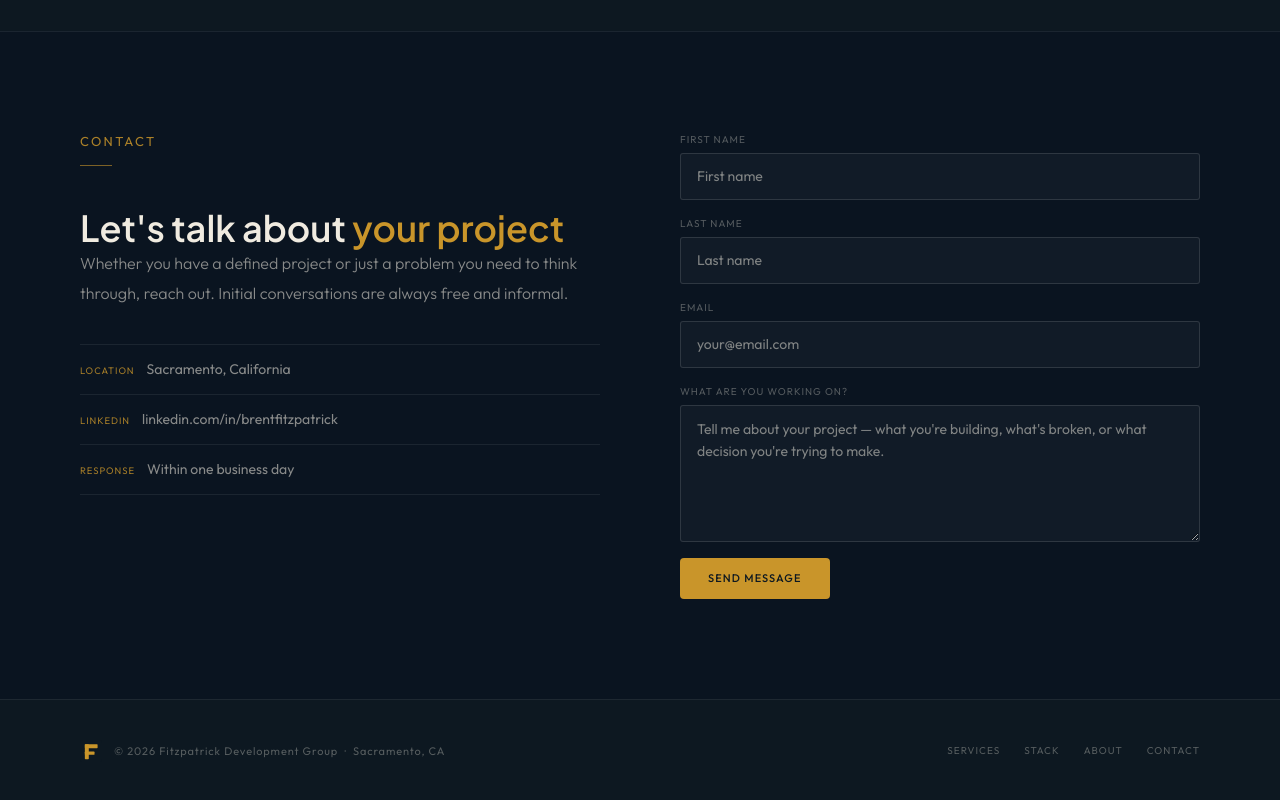
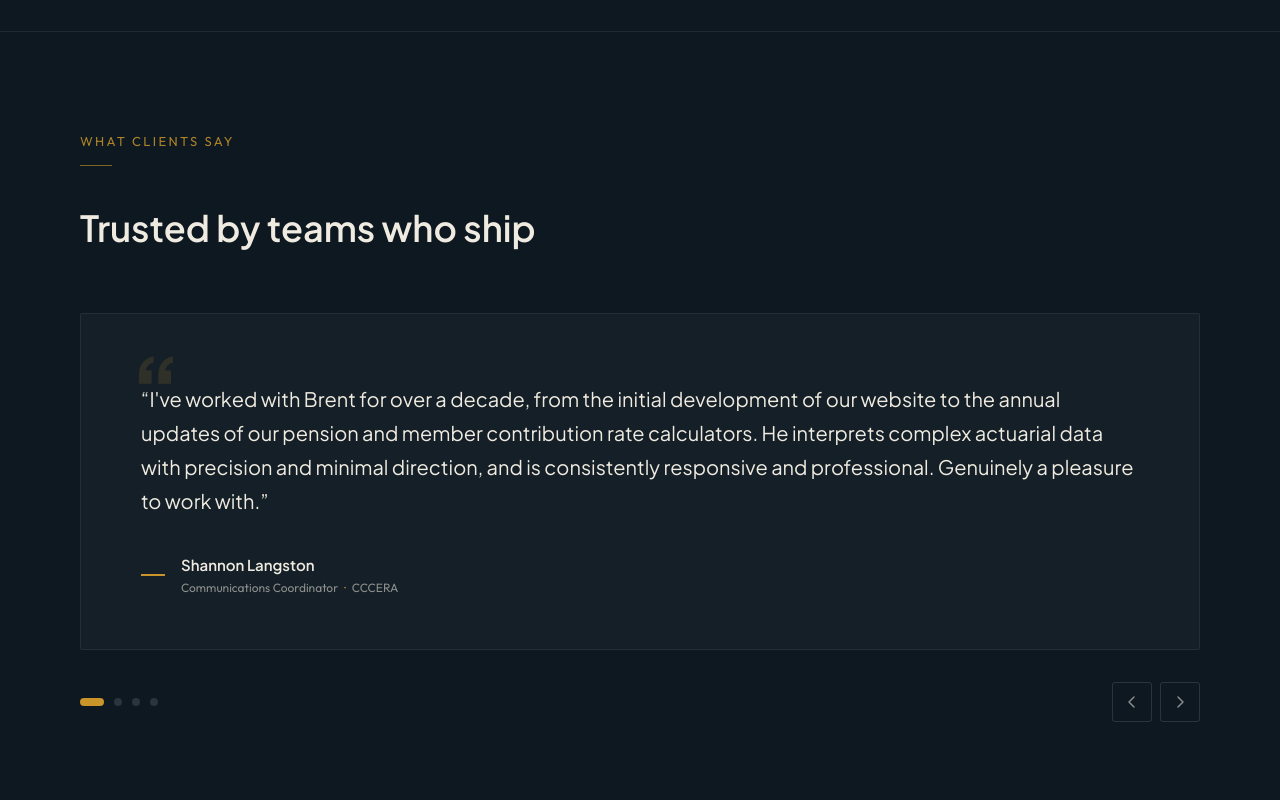
Before and after one commit to BFitz-FitzDevGroup/fitzdevgroup, a Next.js app: page / in a window 1280 px wide. Shown: the part 3580-4380 px from the top of the page. Built offline with nearby package versions, Linux system fonts and the light colour scheme.

Commit message:
Add Testimonials section, 301 redirects for legacy URLs, GSC canonical fixes

```diff
--- a/app/page.tsx
+++ b/app/page.tsx
@@ -4,6 +4,7 @@ import { Services } from '@/components/Services'
 import { Stack }    from '@/components/Stack'
 import { About }    from '@/components/About'
 import { Process }  from '@/components/Process'
+import { Testimonials } from '@/components/Testimonials'
 import { Contact }  from '@/components/Contact'
 import { Footer }   from '@/components/Footer'
 
@@ -17,6 +18,7 @@ export default function Home() {
         <Stack />
         <About />
         <Process />
+        <Testimonials />
         <Contact />
       </main>
       <Footer />
--- /dev/null
+++ b/components/Testimonials.tsx
@@ -0,0 +1,257 @@
+'use client'
+
+import { useState } from 'react'
+
+const testimonials = [
+  {
+    quote:
+      "I've worked with Brent for over a decade, from the initial development of our website to the annual updates of our pension and member contribution rate calculators. He interprets complex actuarial data with precision and minimal direction, and is consistently responsive and professional. Genuinely a pleasure to work with.",
+    name:    'Shannon Langston',
+    title:   'Communications Coordinator',
+    company: 'CCCERA',
+  },
+  {
+    quote:
+      "Working with Brent across several projects has been excellent from start to finish. Responsive, knowledgeable, and able to quickly adapt to evolving needs — his support made a meaningful difference in both my workload and client satisfaction. A trusted partner for ongoing work.",
+    name:    'Lauren Valdez',
+    title:   'Chief Operations Officer',
+    company: 'The Wheeler Company',
+  },
+  {
+    quote:
+      "I've brought Brent in on custom development work across a wide range of client engagements over the years, and he's never once let me down. He's the person I call when a project needs someone who can think through a problem architecturally and then actually build it. Clients trust him immediately, and that reflects well on everyone involved.",
+    name:    'Carsen Anthonisen',
+    title:   'Principal',
+    company: 'Strata Marketing Group',
+  },
+  {
+    quote:
+      "I've worked with Brent across multiple engagements spanning more than two decades — from building Relocation Planner from the ground up to re-architecting it years later when the business had outgrown its original foundation. He has a rare ability to understand what a product needs to do for the business, not just what the spec says to build. I trust him completely.",
+    name:    'Dan Carpenter',
+    title:   'Principal',
+    company: 'Benchmark Consulting Services, LTD',
+  },
+]
+
+export function Testimonials() {
+  const [active, setActive] = useState(0)
+  const t = testimonials[active]
+
+  return (
+    <section
+      id="testimonials"
+      className="border-t"
+      style={{
+        padding: '100px 0',
+        background: 'var(--bg)',
+        borderColor: 'var(--border)',
+        transition: 'background var(--transition), border-color var(--transition)',
+      }}
+    >
+      <div className="container">
+
+        {/* Header */}
+        <div style={{ marginBottom: '64px' }}>
+          <div className="section-label">What Clients Say</div>
+          <div className="section-rule" />
+          <h2
+            className="section-headline"
+            style={{ fontFamily: 'var(--font-jakarta)', maxWidth: '480px' }}
+          >
+            Trusted by teams who ship
+          </h2>
+        </div>
+
+        {/* Quote card */}
+        <div
+          className="border"
+          style={{
+            background: 'var(--card-bg)',
+            borderColor: 'var(--border)',
+            padding: '52px 60px',
+            borderRadius: '2px',
+            position: 'relative',
+            transition: 'background var(--transition), border-color var(--transition)',
+            marginBottom: '32px',
+          }}
+        >
+          {/* Large brass quote mark */}
+          <div
+            style={{
+              position: 'absolute',
+              top: '28px',
+              left: '48px',
+              fontFamily: 'var(--font-jakarta)',
+              fontSize: '96px',
+              lineHeight: 1,
+              color: 'var(--brass)',
+              opacity: 0.15,
+              fontWeight: 700,
+              pointerEvents: 'none',
+              userSelect: 'none',
+            }}
+          >
+            &ldquo;
+          </div>
+
+          {/* Quote text */}
+          <blockquote
+            style={{
+              fontFamily: 'var(--font-jakarta)',
+              fontSize: '20px',
+              fontWeight: 400,
+              lineHeight: 1.7,
+              color: 'var(--text)',
+              margin: 0,
+              paddingTop: '16px',
+              transition: 'color var(--transition)',
+            }}
+          >
+            &ldquo;{t.quote}&rdquo;
+          </blockquote>
+
+          {/* Attribution */}
+          <div
+            style={{
+              marginTop: '36px',
+              display: 'flex',
+              alignItems: 'center',
+              gap: '16px',
+            }}
+          >
+            {/* Brass accent line */}
+            <div
+              style={{
+                width: '24px',
+                height: '2px',
+                background: 'var(--brass)',
+                flexShrink: 0,
+              }}
+            />
+            <div>
+              <div
+                style={{
+                  fontFamily: 'var(--font-jakarta)',
+                  fontSize: '15px',
+                  fontWeight: 600,
+                  color: 'var(--text)',
+                  transition: 'color var(--transition)',
+                }}
+              >
+                {t.name}
+              </div>
+              <div
+                style={{
+                  fontFamily: 'var(--font-outfit)',
+                  fontSize: '12px',
+                  color: 'var(--text-dim)',
+                  marginTop: '2px',
+                  transition: 'color var(--transition)',
+                }}
+              >
+                {t.title}
+                <span style={{ color: 'var(--brass)', margin: '0 6px' }}>·</span>
+                {t.company}
+              </div>
+            </div>
+          </div>
+        </div>
+
+        {/* Navigation dots + arrows */}
+        <div
+          style={{
+            display: 'flex',
+            alignItems: 'center',
+            justifyContent: 'space-between',
+          }}
+        >
+          {/* Dots */}
+          <div style={{ display: 'flex', gap: '10px', alignItems: 'center' }}>
+            {testimonials.map((_, i) => (
+              <button
+                key={i}
+                onClick={() => setActive(i)}
+                aria-label={`View testimonial ${i + 1}`}
+                style={{
+                  width: i === active ? '24px' : '8px',
+                  height: '8px',
+                  borderRadius: '4px',
+                  background: i === active ? 'var(--brass)' : 'var(--border-mid)',
+                  border: 'none',
+                  cursor: 'pointer',
+                  padding: 0,
+                  transition: 'width 0.25s ease, background 0.2s ease',
+                }}
+              />
+            ))}
+          </div>
+
+          {/* Prev / Next arrows */}
+          <div style={{ display: 'flex', gap: '8px' }}>
+            <button
+              onClick={() => setActive((active - 1 + testimonials.length) % testimonials.length)}
+              aria-label="Previous testimonial"
+              style={{
+                width: '40px',
+                height: '40px',
+                border: '1px solid var(--border-mid)',
+                borderRadius: '3px',
+                background: 'transparent',
+                cursor: 'pointer',
+                display: 'flex',
+                alignItems: 'center',
+                justifyContent: 'center',
+                color: 'var(--text-dim)',
+                transition: 'border-color 0.2s, color 0.2s',
+              }}
+              onMouseEnter={(e) => {
+                e.currentTarget.style.borderColor = 'var(--brass)'
+                e.currentTarget.style.color = 'var(--brass)'
+              }}
+              onMouseLeave={(e) => {
+                e.currentTarget.style.borderColor = 'var(--border-mid)'
+                e.currentTarget.style.color = 'var(--text-dim)'
+              }}
+            >
+              <svg width="14" height="14" viewBox="0 0 14 14" fill="none">
+                <path d="M9 2L4 7l5 5" stroke="currentColor" strokeWidth="1.5"
+                      strokeLinecap="round" strokeLinejoin="round"/>
+              </svg>
+            </button>
+            <button
+              onClick={() => setActive((active + 1) % testimonials.length)}
+              aria-label="Next testimonial"
+              style={{
+                width: '40px',
+                height: '40px',
+                border: '1px solid var(--border-mid)',
+                borderRadius: '3px',
+                background: 'transparent',
+                cursor: 'pointer',
+                display: 'flex',
+                alignItems: 'center',
+                justifyContent: 'center',
+                color: 'var(--text-dim)',
+                transition: 'border-color 0.2s, color 0.2s',
+              }}
+              onMouseEnter={(e) => {
+                e.currentTarget.style.borderColor = 'var(--brass)'
+                e.currentTarget.style.color = 'var(--brass)'
+              }}
+              onMouseLeave={(e) => {
+                e.currentTarget.style.borderColor = 'var(--border-mid)'
+                e.currentTarget.style.color = 'var(--text-dim)'
+              }}
+            >
+              <svg width="14" height="14" viewBox="0 0 14 14" fill="none">
+                <path d="M5 2l5 5-5 5" stroke="currentColor" strokeWidth="1.5"
+                      strokeLinecap="round" strokeLinejoin="round"/>
+              </svg>
+            </button>
+          </div>
+        </div>
+
+      </div>
+    </section>
+  )
+}
--- a/next.config.ts
+++ b/next.config.ts
@@ -1,16 +1,33 @@
-import type { NextConfig } from "next";
+import type { NextConfig } from 'next'
 
 const nextConfig: NextConfig = {
   async redirects() {
     return [
+      // www → apex
       {
         source: '/:path*',
         has: [{ type: 'host', value: 'www.fitzdevgroup.com' }],
         destination: 'https://fitzdevgroup.com/:path*',
         permanent: true,
       },
+      // Legacy URLs from old site
+      {
+        source: '/website/:path*',
+        destination: '/',
+        permanent: true,
+      },
+      {
+        source: '/index.htm',
+        destination: '/',
+        permanent: true,
+      },
+      {
+        source: '/index.html',
+        destination: '/',
+        permanent: true,
+      },
     ]
   },
 }
 
-export default nextConfig;
+export default nextConfig
```
